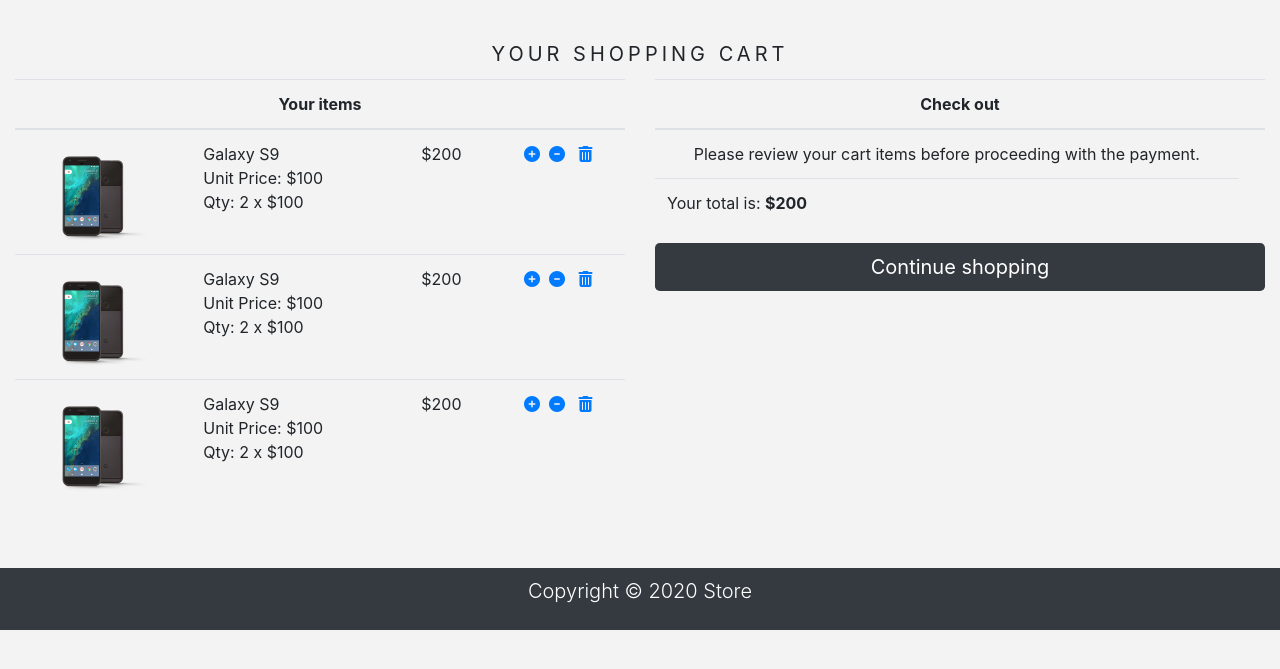
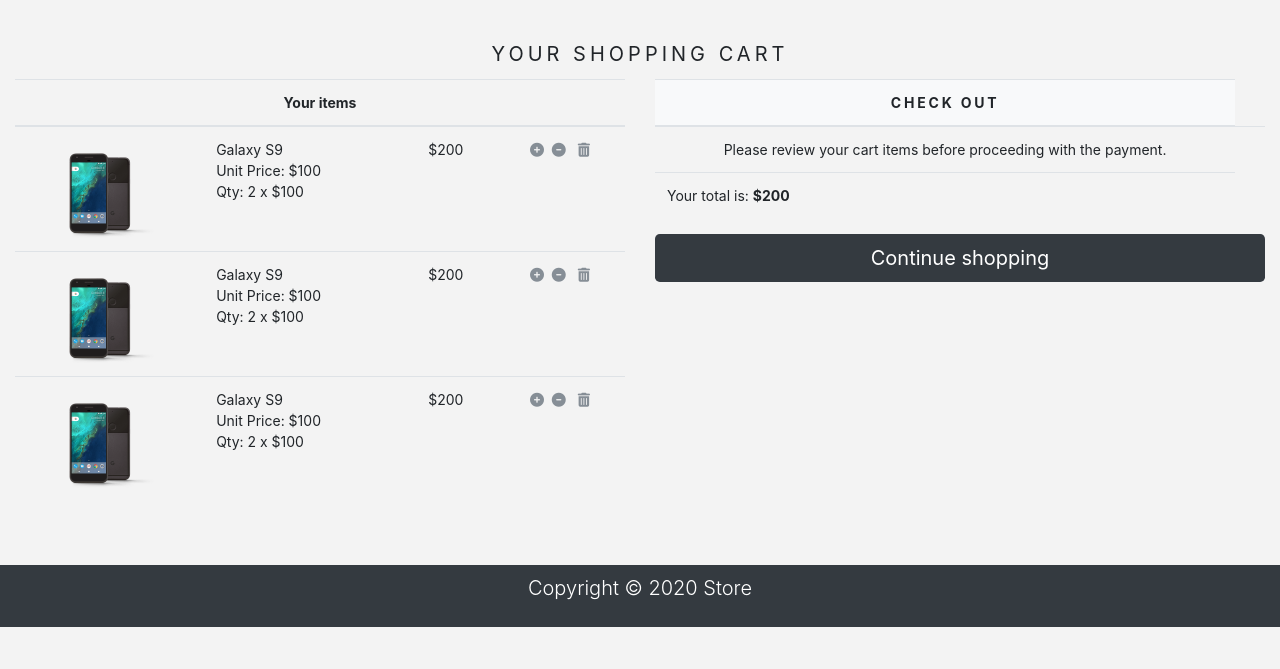
Before and after one commit to ozavala/ecommerce_project, a Django app: page /cart/ in a window 1280 px wide. Shown: the part 69-738 px from the top of the page. Run offline with Django 3.2, Linux system fonts and the light colour scheme; data comes from the database, SQL or seed files in the repository; some libraries are stand-ins or nearby versions.

Commit message:
create cart.css and applied to cart.html

```diff
--- /dev/null
+++ b/store/static/css/cart.css
@@ -0,0 +1,16 @@
+.cart_table {
+  min-width: 400px;
+  font-size: 14px;
+}
+
+.cart_thead {
+  font-weight: normal;
+  text-transform: uppercase;
+  letter-spacing: .2em;
+  background-color: #f8f9fa !important;
+}
+
+.cart_icon {
+  text-decorator: none;
+  color: #868e96 !important;
+}
--- a/store/templates/base.html
+++ b/store/templates/base.html
@@ -10,6 +10,8 @@
     <link rel="stylesheet" href="https://stackpath.bootstrapcdn.com/bootstrap/4.5.2/css/bootstrap.min.css" integrity="sha384-JcKb8q3iqJ61gNV9KGb8thSsNjpSL0n8PARn9HuZOnIxN0hoP+VmmDGMN5t9UJ0Z" crossorigin="anonymous">
     <script src="https://kit.fontawesome.com/c2612a5c8c.js" crossorigin="anonymous"></script>
     <link rel="stylesheet" href="{% static 'css/base.css'%}">
+    <link rel="stylesheet" href="{% static 'css/cart.css'%}">
+
     <title>{%block title %}{%endblock%}</title>
   </head>
   <body>
--- a/store/templates/cart.html
+++ b/store/templates/cart.html
@@ -13,7 +13,7 @@
     <div class= 'row mx-auto'>
         <div class='col-12 col-sm-12 col-md-12 col-lg-6 text-center'>
             <table class ='table cart_table'>
-                <thead>
+                <thead class="table_thead">
                     <tr>
                         <th colspan="4">
                             Your items
@@ -37,9 +37,9 @@
                         $200
                     </td>
                     <td>
-                        &nbsp<a href=""><i class="fas fa-plus-circle"></i></a>
-                        &nbsp<a href=""><i class="fas fa-minus-circle"></i></a>
-                       &nbsp <a href=""><i class="fas fa-trash-alt"></i></a>
+                        &nbsp<a href=""><i class="fas fa-plus-circle cart_icon"></i></a>
+                        &nbsp<a href=""><i class="fas fa-minus-circle cart_icon"></i></a>
+                       &nbsp <a href=""><i class="fas fa-trash-alt cart_icon"></i></a>
                     </td>
 
                 </tr>
@@ -47,10 +47,10 @@
             </table>
         </div>
         <div class='col-12 col-sm-12 col-md-12 col-lg-6 text-center'>
-            <table class ='table'>
-                <thead>
+            <table class ='table cart_table'>
+                <thead class="cart_thead">
                     <tr>
-                        <th colspan="4">
+                        <th >
                             Check out
                         </th>
                     </tr>
```
